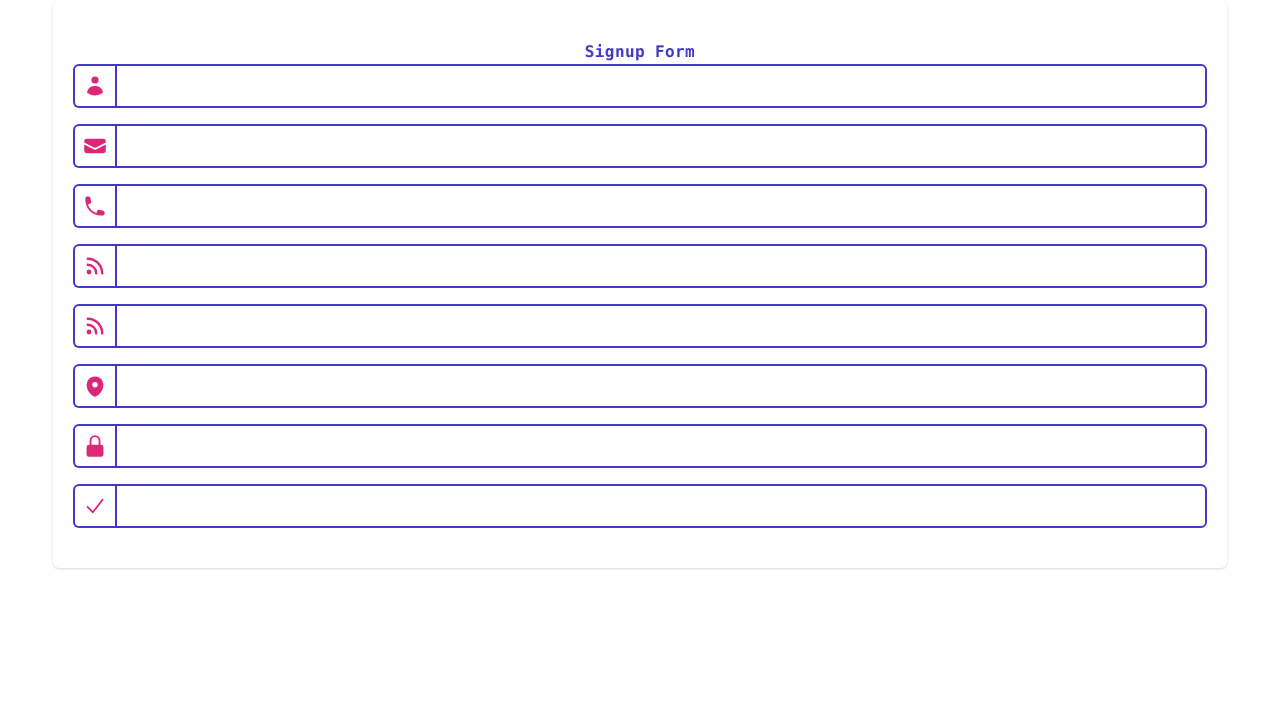
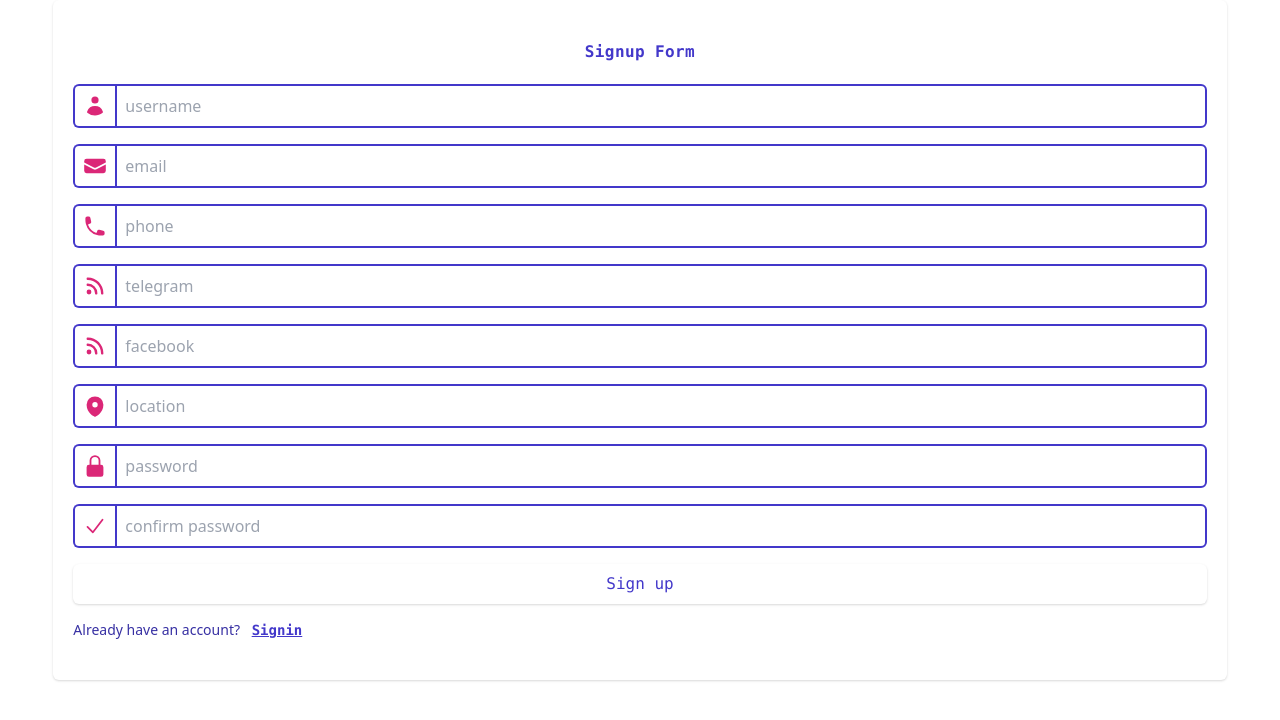
Before and after one commit to JacklynConn/vue-ecommerce, a Vue app: page /signup in a window 1280 px wide. Shown: the top 720 px of the page. Built offline with nearby package versions, Linux system fonts and the light colour scheme.

Commit message:
២. អនុវត្តកាន៍រឌីហ្សាញ Sign Up Page Part2

```diff
--- a/src/views/Signup.vue
+++ b/src/views/Signup.vue
@@ -1,10 +1,11 @@
 <template>
   <div class="w-11/12 mx-auto bg-white rounded-md shadow py-10 px-5">
-    <h1 class="text-indigo-700 font-bold text-center tracking-wide font-mono">
+    <h1
+      class="mb-5 text-indigo-700 font-bold text-center tracking-wide font-mono"
+    >
       Signup Form
     </h1>
     <form class="space-y-4" action="">
-
       <div class="flex items-center">
         <div class="p-2 border-2 border-indigo-700 rounded-l-md border-r-0">
           <svg
@@ -22,6 +23,8 @@
           <input
             class="text-gray-700 font-thin p-2 w-full rounded-r-md focus:outline-none border-2 border-indigo-700"
             type="text"
+            placeholder="username"
+            autofocus
           />
         </div>
       </div>
@@ -46,6 +49,7 @@
           <input
             class="text-gray-700 font-thin p-2 w-full rounded-r-md focus:outline-none border-2 border-indigo-700"
             type="text"
+            placeholder="email"
           />
         </div>
       </div>
@@ -69,6 +73,7 @@
           <input
             class="text-gray-700 font-thin p-2 w-full rounded-r-md focus:outline-none border-2 border-indigo-700"
             type="text"
+            placeholder="phone"
           />
         </div>
       </div>
@@ -93,6 +98,7 @@
           <input
             class="text-gray-700 font-thin p-2 w-full rounded-r-md focus:outline-none border-2 border-indigo-700"
             type="text"
+            placeholder="telegram"
           />
         </div>
       </div>
@@ -118,6 +124,7 @@
           <input
             class="text-gray-700 font-thin p-2 w-full rounded-r-md focus:outline-none border-2 border-indigo-700"
             type="text"
+            placeholder="facebook"
           />
         </div>
       </div>
@@ -141,6 +148,7 @@
           <input
             class="text-gray-700 font-thin p-2 w-full rounded-r-md focus:outline-none border-2 border-indigo-700"
             type="text"
+            placeholder="location"
           />
         </div>
       </div>
@@ -164,6 +172,7 @@
           <input
             class="text-gray-700 font-thin p-2 w-full rounded-r-md focus:outline-none border-2 border-indigo-700"
             type="text"
+            placeholder="password"
           />
         </div>
       </div>
@@ -187,10 +196,38 @@
           <input
             class="text-gray-700 font-thin p-2 w-full rounded-r-md focus:outline-none border-2 border-indigo-700"
             type="text"
+            placeholder="confirm password"
           />
         </div>
       </div>
 
+      <div>
+        <button
+          v-if="true"
+          class="hover:bg-indigo-900 hover:text-white w-full py-2 rounded-md shadow bg-white font-mono text-indigo-700"
+        >
+          Sign up
+        </button>
+
+        <button
+          v-else
+          class="relative w-full py-2 rounded-md shadow bg-white font-mono text-indigo-700"
+        >
+          <div>Signing up...</div>
+          <div class="absolute top-3 right-4">
+            <div
+              class="animate-spin rounded-full h-4 w-4 border-b-2 border-r-2 border-indigo-700"
+            ></div>
+          </div>
+        </button>
+      </div>
+
+      <div>
+        <p class="text-indigo-800 font-thin text-sm">
+          Already have an account?
+          <span class="ml-2 font-semibold text-indigo-700 hover:text-indigo-900 cursor-pointer underline font-mono ">Signin</span>
+        </p>
+      </div>
     </form>
   </div>
 </template>
```
